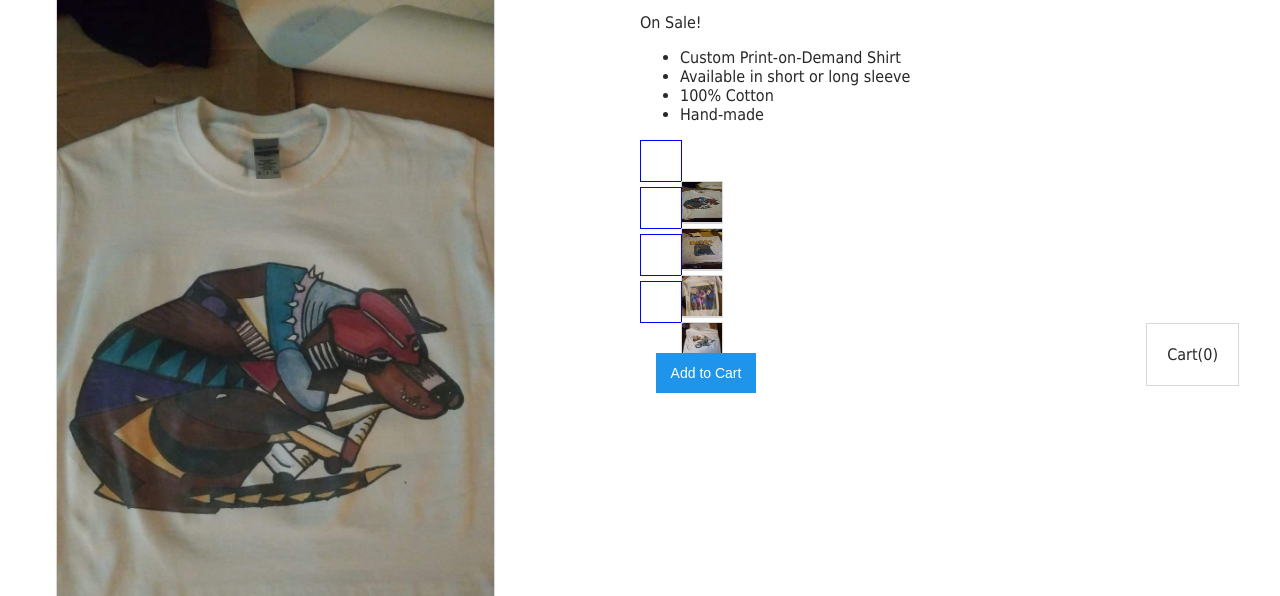
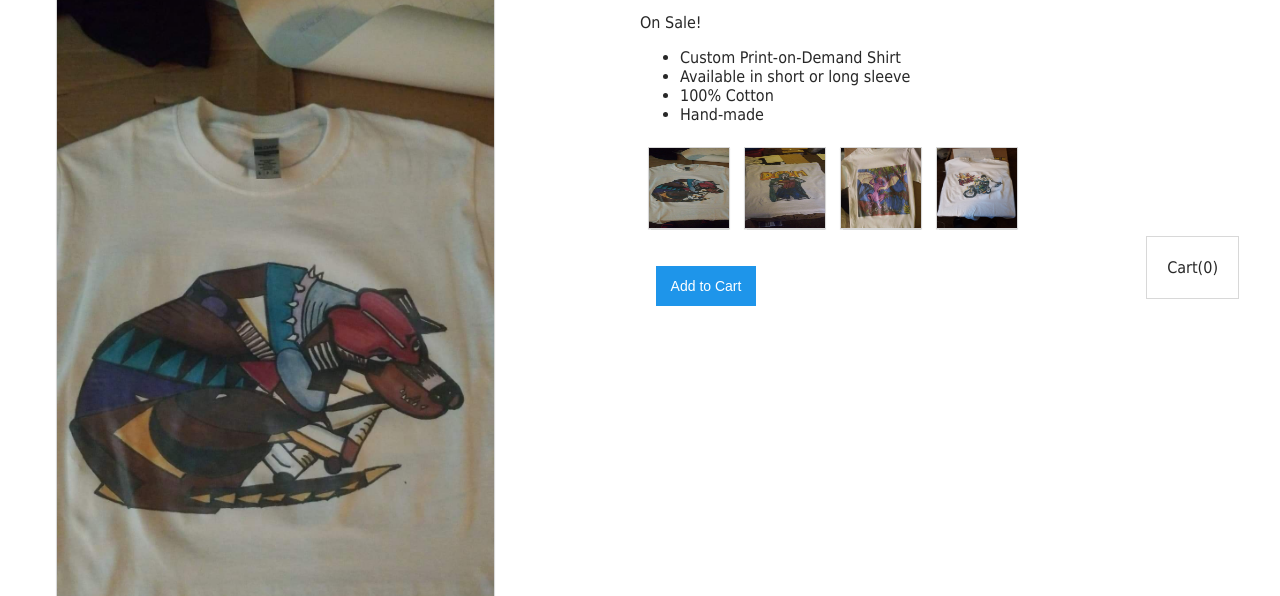
Before and after one commit to liamH47/messing-with-vue, a plain HTML site: page index.html in a window 1280 px wide. Shown: the part 204-800 px from the top of the page. Drawn offline with nearby package versions, Linux system fonts and the light colour scheme.

Commit message:
fixed color box images

```diff
--- a/index.html
+++ b/index.html
@@ -24,16 +24,18 @@
         <ul>
           <li v-for='detail in details'>{{ detail }}</li>
         </ul>
+        <div class='hover-container'>
 
-        <div v-for='variant in variants'
-             :key='variant.variantId'
-             class='color-box'
-             @mouseover='updateProduct(variant.backgroundImage)'
+          <div v-for='variant in variants'
+          :key='variant.variantId'
+          class='color-box'
+          @mouseover='updateProduct(variant.backgroundImage)'
 
-             >
-             <img class='small-product-image' :src='variant.backgroundImage'>
+          >
+          <img class='color-box-img' :src='variant.backgroundImage'>
           <!-- <p >{{ variant.variantName }}</p> -->
         </div>
+      </div>
 
         <button v-on:click='addToCart'>Add to Cart</button>
         <button v-if='cart > 0' v-on:click='removeFromCart'>Remove from Cart</button>
--- a/style.css
+++ b/style.css
@@ -31,11 +31,9 @@ body {
     width: 80%;
   }
 
-  .small-product-image {
-    width: 100%;
-    height: 100%;
-    display: block;
-    object-fit: fill;
+  .hover-container{
+    display: flex;
+    flex-direction: row;
   }
 
   .product-image,
@@ -45,11 +43,24 @@ body {
   }
 
   .color-box {
-    width: 40px;
-    height: 40px;
-    margin-top: 5px;
-    border: 1px solid blue;
+    width: 80px;
+    height: 80px;
+    margin: 0.5rem;
   }
+
+  .color-box img{
+    width: 100%;
+    height: 100%;
+    position: relative;
+    top: 50%;
+    transform: translateY(-50%);
+    margin: 0;
+    object-fit: fill;
+    /* display: block;
+    object-fit: fill; */
+  }
+
+
 
   .cart {
     margin-right: 25px;
```
